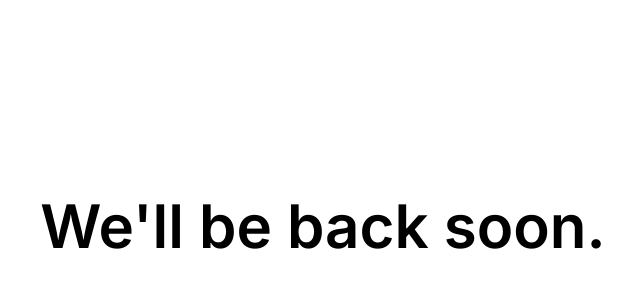
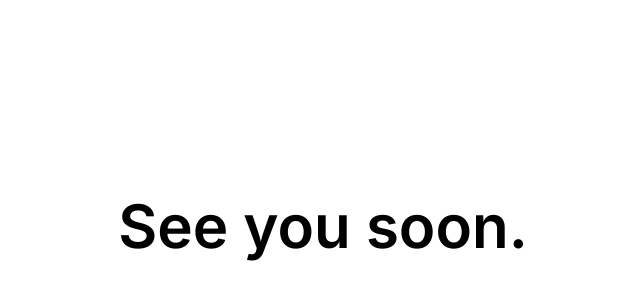
Before and after one commit to hiseanvaldez/hiseanvaldez.github.io, a Next.js app: page / in a window 1280 px wide. Shown: the part 168-468 px from the top of the page, without its empty margins (317-957 px from the left). Built offline with nearby package versions, Linux system fonts and the light colour scheme.

Commit message:
Update main page.

```diff
--- a/app/layout.tsx
+++ b/app/layout.tsx
@@ -1,21 +1,21 @@
-import './globals.css'
-import { Inter } from 'next/font/google'
+import "./globals.css";
+import { Inter } from "next/font/google";
 
-const inter = Inter({ subsets: ['latin'] })
+const inter = Inter({ subsets: ["latin"] });
 
 export const metadata = {
-  title: 'Create Next App',
-  description: 'Generated by create next app',
-}
+  title: "Hisean Valdez",
+  description: "Powered by NextJS",
+};
 
 export default function RootLayout({
   children,
 }: {
-  children: React.ReactNode
+  children: React.ReactNode;
 }) {
   return (
     <html lang="en">
       <body className={inter.className}>{children}</body>
     </html>
-  )
+  );
 }
--- a/app/page.tsx
+++ b/app/page.tsx
@@ -3,7 +3,7 @@ import Image from "next/image";
 export default function Home() {
   return (
     <main className="flex min-h-screen flex-col items-center justify-center p-24">
-      <p className="mb-3 text-6xl font-semibold">We&apos;ll be back soon.</p>
+      <p className="mb-3 text-6xl font-semibold">See you soon.</p>
     </main>
   );
 }
```
